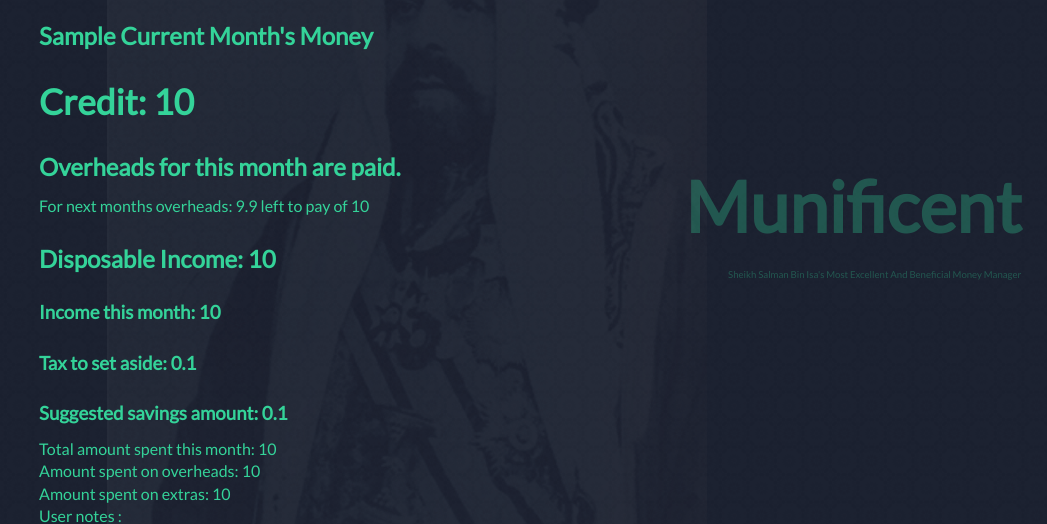
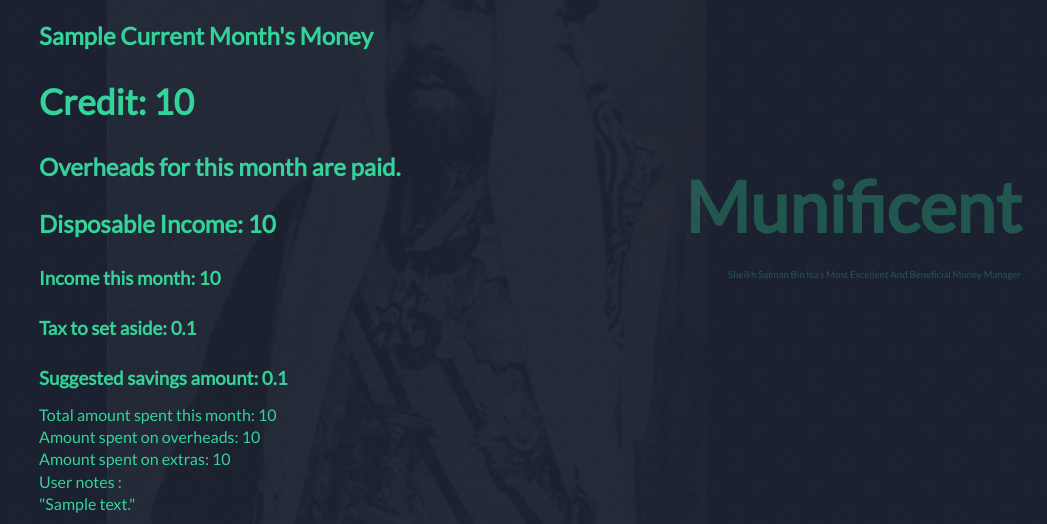
Before and after one commit to Mishalzeera/the-money-manager, a Flask app: page /profile/ in a window 1280 px wide. Shown: the part 187-711 px from the top of the page, without its empty margins (233-1280 px from the left). Run offline with Flask 2, Linux system fonts and the light colour scheme; the visitor is signed in with stand-in values (Sample User, id 1); a database or web service that is not in the repository returns one stand-in record (values such as "Sample title"); some libraries are stand-ins or nearby versions.

Commit message:
Simplify Jinja if statement in profile for overheads.

```diff
--- a/templates/profile.html
+++ b/templates/profile.html
@@ -8,7 +8,7 @@
 {% if money.overheads_to_be_paid > 0 %}
 <h2>Overheads to be paid this month: {{money.overheads_to_be_paid / 100 }} left to pay of {{money.user_overheads / 100}}</h2>
 {% else %}
-<h2>Overheads for this month are paid.</h2> <p>For next months overheads: {{money.user_overheads / 100 - money.overheads_to_be_paid * -1 / 100 }} left to pay of {{money.user_overheads / 100}}</p>
+<h2>Overheads for this month are paid.</h2>
 {% endif %}
 <h2>Disposable Income: {{money.disposable_income / 100}}</h2>
 <h3>Income this month: {{money.income_this_month / 100}}</h3>
```
